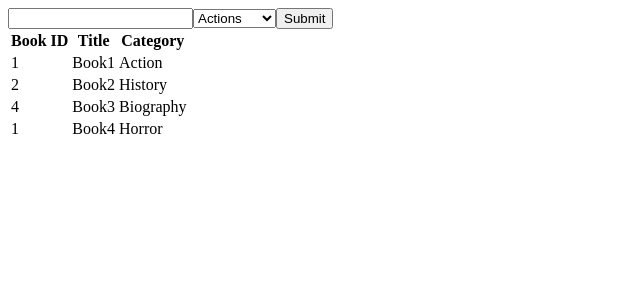
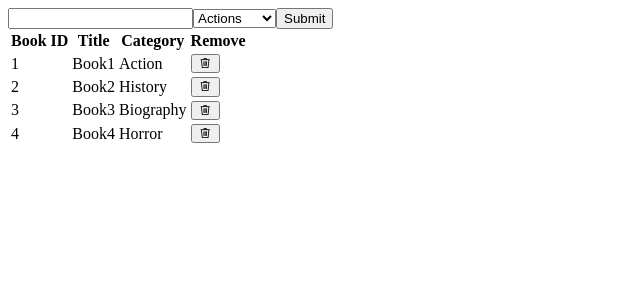
Before and after one commit to smcommits/bookstore-cms, a React (Create React App) app: page / in a window 1280 px wide. Shown: the top 300 px of the page, without its empty margins (0-640 px from the left). Built offline with nearby package versions, Linux system fonts and the light colour scheme.

Commit message:
Modify handleChange and handleSubmit from BookForm.
The "mapDispatchToProps" is used to connect the actions CREATE_BOOK and REMOVE_BOOK with BookForm component.
The CREATE_BOOK and REMOVE_BOOK are then called in handleChange and handleSubmit from props.
The handleSubmit dispatches the createbook.

```diff
--- a/package.json
+++ b/package.json
@@ -7,12 +7,14 @@
     "@testing-library/jest-dom": "^5.14.1",
     "@testing-library/react": "^11.2.7",
     "@testing-library/user-event": "^12.8.3",
+    "line-awesome": "^1.3.0",
     "prop-types": "^15.7.2",
     "react": "^17.0.2",
     "react-dom": "^17.0.2",
     "react-redux": "^7.2.4",
     "react-scripts": "4.0.3",
     "redux": "^4.1.0",
+    "uuid": "^8.3.2",
     "web-vitals": "^1.1.2"
   },
   "scripts": {
--- a/src/actions/index.js
+++ b/src/actions/index.js
@@ -1,9 +1,7 @@
-const CREATE_BOOK = (book) => {
-  return {
+const CREATE_BOOK = (book) => ({
   type: 'CREATE_BOOK',
   book,
-  }
-};
+});
 
 const REMOVE_BOOK = (book) => ({
   type: 'REMOVE_BOOK',
--- a/src/components/Book.js
+++ b/src/components/Book.js
@@ -1,14 +1,21 @@
 import React from 'react';
 import PropTypes from 'prop-types';
+import '../../node_modules/line-awesome/dist/line-awesome/css/line-awesome.min.css';
 
 const Book = (props) => {
-  const { book } = props;
+  const { book, bookRemover } = props;
+
+  const removeBook = () => {
+    bookRemover(book);
+  };
+
   const { id, title, category } = book;
   return (
     <tr>
       <td>{id}</td>
       <td>{title}</td>
       <td>{category}</td>
+      <td><button className="las la-trash" onClick={removeBook} type="submit" aria-label="remove" /></td>
     </tr>
   );
 };
@@ -18,5 +25,6 @@ Book.propTypes = {
   id: PropTypes.number.isRequired,
   title: PropTypes.string.isRequired,
   category: PropTypes.string.isRequired,
+  bookRemover: PropTypes.func.isRequired,
 };
 export default Book;
--- a/src/containers/BooksForm.js
+++ b/src/containers/BooksForm.js
@@ -3,41 +3,36 @@
 import React, { useState } from 'react';
 import { connect } from 'react-redux';
 import PropTypes from 'prop-types';
+import { v4 as uuidv4 } from 'uuid';
 
 import { CREATE_BOOK } from '../actions/index';
 
 const BooksForm = (props) => {
   const { addBook } = props;
+  const categories = ['Actions', 'Biography', 'History', 'Horror', 'Kids', 'Learning', 'Sci-Fi'];
+  const categoryItems = categories.map((category) => <option key={uuidv4()} value={category}>{category}</option>);
 
   const [bookFormState, setBookFormState] = useState({
     title: '',
-    category: '',
+    category: 'Actions',
   });
 
   const handleChange = (event) => {
-    if (event.target.tagName === 'INPUT') {
-      setBookFormState({
-        ...bookFormState,
-        title: event.target.value,
-      });
-    } else {
-      setBookFormState({
-        ...bookFormState,
-        category: event.target.value,
-      });
-    }
+    setBookFormState({
+      ...bookFormState,
+      [event.target.name]: event.target.value,
+    });
   };
 
-  const handleSubmit = (bookFormState) => {
+  const handleSubmit = (event) => {
+    event.preventDefault();
     addBook(bookFormState);
   };
-  const categories = ['Actions', 'Biography', 'History', 'Horror', 'Kids', 'Learning', 'Sci-Fi'];
-  const categoryItems = categories.map((category) => <option key={1} value={category.toLowerCase()}>{category}</option>);
 
   return (
     <form action="">
-      <input type="text" onChange={handleChange} />
-      <select id="categories" name="categories" onChange={handleChange}>
+      <input type="text" onChange={handleChange} name="title" />
+      <select id="categories" name="category" onChange={handleChange}>
         {categoryItems}
       </select>
       <button type="submit" onClick={handleSubmit}>Submit</button>
--- a/src/containers/BooksList.js
+++ b/src/containers/BooksList.js
@@ -4,16 +4,26 @@ import React from 'react';
 import PropTypes from 'prop-types';
 import { connect } from 'react-redux';
 import Book from '../components/Book';
+import { REMOVE_BOOK } from '../actions/index';
 
 const BooksList = (props) => {
-  const { books } = props;
-  const bookTable = books.map((book) => <Book key={book.id} book={book} />);
+  const { books, removeBook } = props;
+
+  const handleRemoveBook = (book) => {
+    removeBook(book);
+  };
+
+  const bookTable = books.map((book) => (
+    <Book key={book.id} book={book} bookRemover={handleRemoveBook} />
+  ));
+
   return (
     <table>
       <tr>
         <th>Book ID</th>
         <th>Title</th>
         <th>Category</th>
+        <th>Remove</th>
       </tr>
       {bookTable}
     </table>
@@ -22,12 +32,19 @@ const BooksList = (props) => {
 
 BooksList.propTypes = {
   books: PropTypes.instanceOf(Array).isRequired,
+  removeBook: PropTypes.func.isRequired,
 };
 
 const mapStateToProps = (state) => ({
   books: state.books,
 });
 
-const BooksListConnected = connect(mapStateToProps, null)(BooksList);
+const mapDispatchToProps = (dispatch) => ({
+  removeBook: (book) => {
+    dispatch(REMOVE_BOOK(book));
+  },
+});
+
+const BooksListConnected = connect(mapStateToProps, mapDispatchToProps)(BooksList);
 
 export default BooksListConnected;
--- a/src/index.js
+++ b/src/index.js
@@ -1,5 +1,6 @@
 import React from 'react';
 import ReactDOM from 'react-dom';
+
 import { Provider } from 'react-redux';
 import { createStore } from 'redux';
 import rootReducer from './reducers/index';
@@ -9,30 +10,29 @@ import App from './components/App';
 const initialState = {
   books: [
     {
-      id: Math.floor(Math.random() * (1 - 5) + 5),
+      id: 1,
       title: 'Book1',
       category: 'Action',
     },
     {
-      id: Math.floor(Math.random() * (1 - 5) + 5),
+      id: 2,
       title: 'Book2',
       category: 'History',
     },
     {
-      id: Math.floor(Math.random() * (1 - 5) + 5),
+      id: 3,
       title: 'Book3',
       category: 'Biography',
     },
     {
-      id: Math.floor(Math.random() * (1 - 5) + 5),
+      id: 4,
       title: 'Book4',
       category: 'Horror',
     },
   ],
 };
 
-const store = createStore(rootReducer, initialState, window.__REDUX_DEVTOOLS_EXTENSION__ && window.__REDUX_DEVTOOLS_EXTENSION__());
-console.log(store.getState())
+const store = createStore(rootReducer, initialState);
 ReactDOM.render(
   <React.StrictMode>
     <Provider store={store}>
--- a/src/reducers/books.js
+++ b/src/reducers/books.js
@@ -1,14 +1,13 @@
-const BookReducer = (state = [], action) => {
-  console.log(state)
+const booksReducer = (state = [], action) => {
+  const id = state.length ? state[state.length - 1].id + 1 : null;
+
   switch (action.type) {
     case 'CREATE_BOOK':
-      return {
-        books: [...state.books, action.book]
-      };
+      return [...state, { ...action.book, id }];
     case 'REMOVE_BOOK':
-      return [...state.slice(0, index), ...state.slice(index)];
+      return state.filter((book) => book.id !== action.book.id);
     default:
       return state;
   }
 };
-export default BookReducer;
+export default booksReducer;
--- a/src/reducers/index.js
+++ b/src/reducers/index.js
@@ -1,8 +1,8 @@
 import { combineReducers } from 'redux';
-import bookReducer from './books';
+import booksReducer from './books';
 
 const rootReducer = combineReducers({
-  books: bookReducer,
+  books: booksReducer,
 });
 
 export default rootReducer;
```
Also changed, not shown: 1 other file (tests, documents, lock files or other folders).
